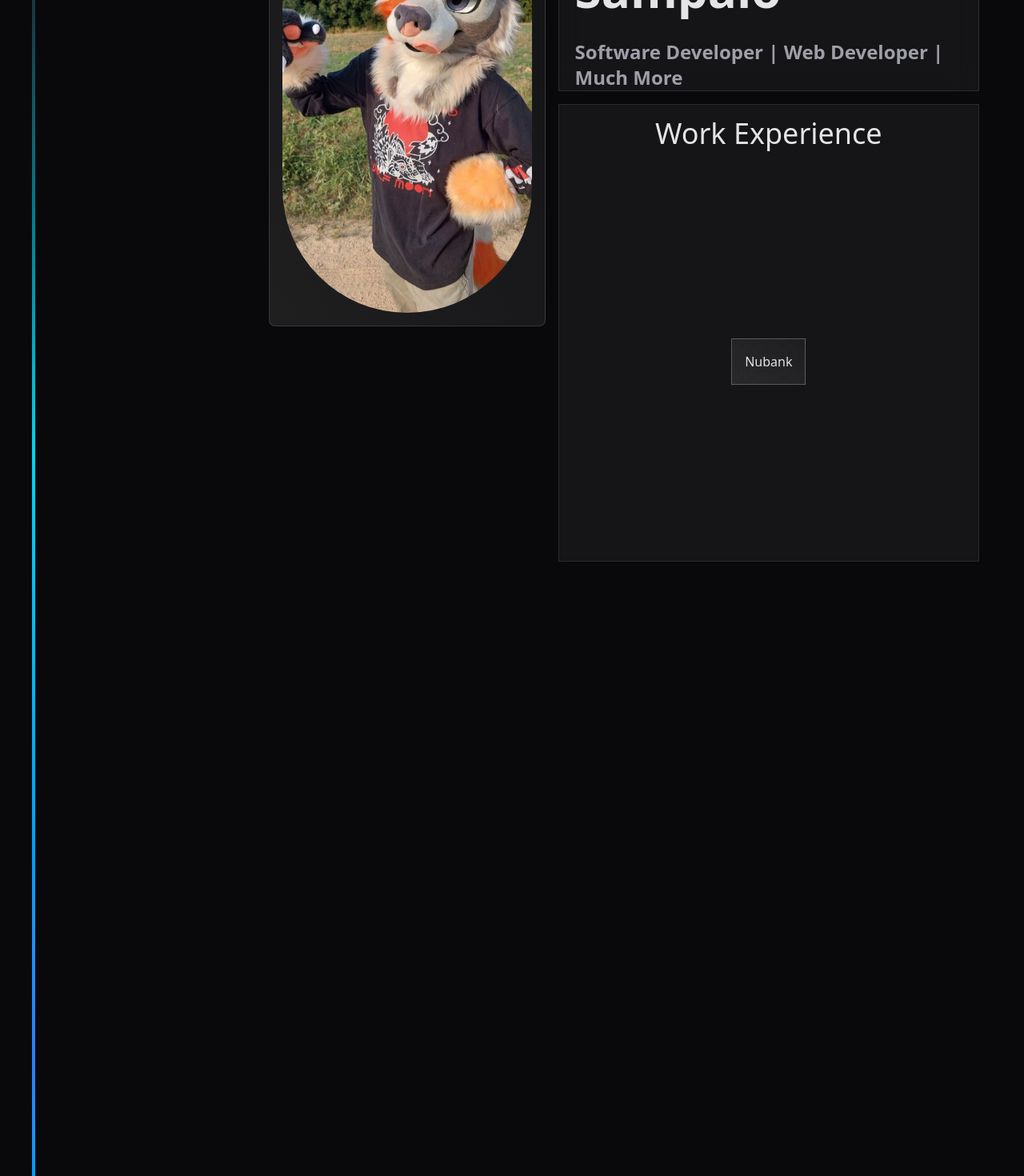
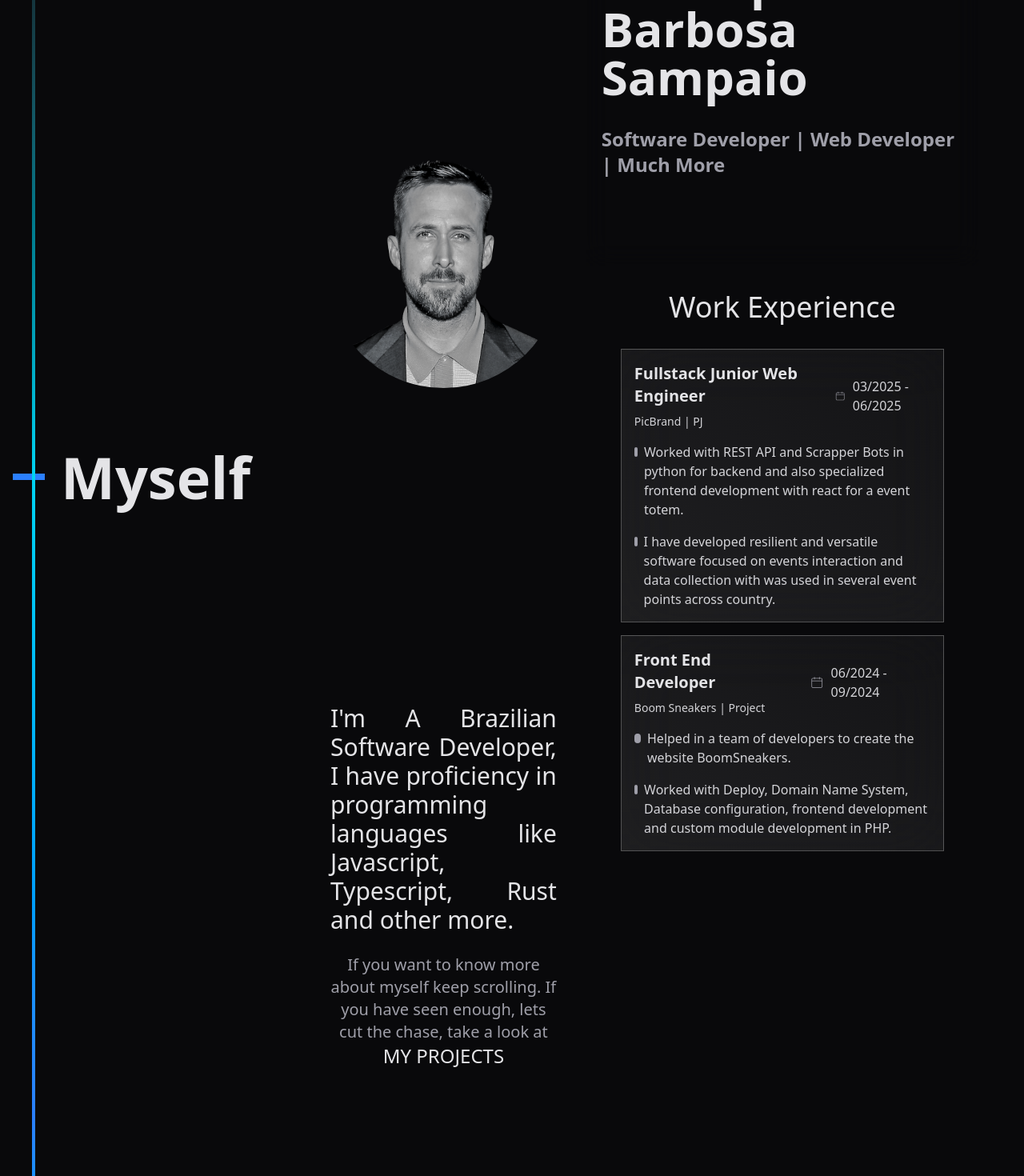
Before and after one commit to retr0lbb/henrique-barbosa, a Next.js app: page / in a window 1280 px wide. Shown: the part 1160-2630 px from the top of the page at 80% size. Built offline with nearby package versions, Linux system fonts and the light colour scheme.

Commit message:
style: removed bg from grid it was glitchy and its better witout

```diff
--- /dev/null
+++ b/src/components/work-experience-card/index.ts
@@ -0,0 +1,4 @@
+import { KeyPoint } from "./key-points";
+import { Root } from "./root";
+
+export const WorkExperienceCard = { Root, KeyPoint };
--- /dev/null
+++ b/src/components/work-experience-card/key-points.tsx
@@ -0,0 +1,12 @@
+interface KeyPointsProps {
+  children: React.ReactNode;
+}
+
+export function KeyPoint(props: KeyPointsProps) {
+  return (
+    <div className="flex gap-2 items-baseline">
+      <div className="size-3 bg-zinc-400 rounded-full" />
+      <p className="text-zinc-300">{props.children}</p>
+    </div>
+  );
+}
--- /dev/null
+++ b/src/components/work-experience-card/root.tsx
@@ -0,0 +1,33 @@
+import { CiCalendar } from "react-icons/ci";
+
+interface RootProps {
+  children: React.ReactNode;
+  job_function: string;
+  company_or_person: string;
+  model_of_contract: string;
+  duration: string;
+}
+
+export function Root(props: RootProps) {
+  return (
+    <div className="w-full h-auto p-4 bg-linear-to-bl from-zinc-200/5 to-zinc-200/10 border border-white/25 backdrop-blur-2xl space-y-4">
+      <div className="flex items-center justify-between gap-8">
+        <div className="space-y-2">
+          <p className="text-zinc-200 text-xl font-bold">
+            {props.job_function}
+          </p>
+          <p className="text-zinc-300 text-sm">
+            {props.company_or_person} | {props.model_of_contract}
+          </p>
+        </div>
+
+        <div className="flex items-center gap-2">
+          <CiCalendar size={20} className="text-zinc-400" />
+          <p className="text-zinc-300">{props.duration}</p>
+        </div>
+      </div>
+
+      <div className="space-y-4">{props.children}</div>
+    </div>
+  );
+}
--- a/src/sections/about-section.tsx
+++ b/src/sections/about-section.tsx
@@ -1,7 +1,8 @@
 import { Scroller } from "@/components/scrollingHistory/scroller";
 import { ScrollSection } from "@/components/scrollingHistory/scrollSection";
 import Image from "next/image";
-import Fursuit from "@/assets/images/fursuit.jpg";
+import Me from "@/assets/images/Ryan_Gosling_v4.webp";
+import { WorkExperienceCard } from "@/components/work-experience-card";
 import Link from "next/link";
 
 export function AboutSection() {
@@ -11,17 +12,19 @@ export function AboutSection() {
         About Me
       </h1>
       <Scroller>
-        <ScrollSection isOnStart>
-          <div className="w-full h-full grid grid-cols-5 grid-rows-5 gap-4 p-10">
-            <div className="col-span-2 row-span-2 aspect-square w-full h-full bg-linear-to-bl from-zinc-200/5 to-zinc-200/10 border border-zinc-200/15 rounded-lg">
-              <Image
-                alt="fusito"
-                className="w-full h-full object-cover p-4 rounded-full"
-                src={Fursuit}
-              />
+        <ScrollSection isOnStart year="Myself">
+          <div className="w-full h-full grid grid-cols-5 grid-rows-3 gap-4 p-10">
+            <div className="col-span-2 row-span-2 w-full h-full bg-linear-to-bl rounded-lg flex items-center justify-center">
+              <div className="aspect-square w-full h-auto">
+                <Image
+                  alt="fusito"
+                  className="w-full h-full object-cover rounded-full p-4"
+                  src={Me}
+                />
+              </div>
             </div>
 
-            <div className="col-span-3 flex items-center justify-center gap-8 flex-col h-full bg-white/5 border border-zinc-200/10 px-5 backdrop-blur-lg">
+            <div className="col-span-3 flex items-center justify-center gap-8 flex-col h-full px-5 backdrop-blur-lg">
               <h1 className="text-6xl text-zinc-200 font-bold">
                 Henrique Barbosa Sampaio
               </h1>
@@ -30,13 +33,64 @@ export function AboutSection() {
                 Software Developer | Web Developer | Much More
               </p>
             </div>
-            <div className="col-span-3 row-span-2 flex items-center justify-center gap-8 flex-col h-full bg-white/5 border border-zinc-200/10 px-5 py-4">
+
+            <div className="col-span-3 row-span-2 flex items-center justify-center gap-8 flex-col h-full px-5 py-4">
               <h1 className="text-4xl text-zinc-200">Work Experience</h1>
-              <div className="flex flex-1 items-center justify-center flex-col">
-                <div className="w-full h-auto p-4 bg-linear-to-bl from-zinc-200/5 to-zinc-200/10 border border-white/25 backdrop-blur-2xl">
-                  <p className="text-zinc-200">Nubank</p>
-                </div>
+              <div className="flex flex-1 items-center gap-4 flex-col px-6">
+                <WorkExperienceCard.Root
+                  company_or_person="PicBrand"
+                  duration="03/2025 - 06/2025"
+                  job_function="Fullstack Junior Web Engineer"
+                  model_of_contract="PJ"
+                >
+                  <WorkExperienceCard.KeyPoint>
+                    Worked with REST API and Scrapper Bots in python for backend
+                    and also specialized frontend development with react for a
+                    event totem.
+                  </WorkExperienceCard.KeyPoint>
+
+                  <WorkExperienceCard.KeyPoint>
+                    I have developed resilient and versatile software focused on
+                    events interaction and data collection with was used in
+                    several event points across country.
+                  </WorkExperienceCard.KeyPoint>
+                </WorkExperienceCard.Root>
+
+                <WorkExperienceCard.Root
+                  company_or_person="Boom Sneakers"
+                  duration="06/2024 - 09/2024"
+                  job_function="Front End Developer"
+                  model_of_contract="Project"
+                >
+                  <WorkExperienceCard.KeyPoint>
+                    Helped in a team of developers to create the website
+                    BoomSneakers.
+                  </WorkExperienceCard.KeyPoint>
+                  <WorkExperienceCard.KeyPoint>
+                    Worked with Deploy, Domain Name System, Database
+                    configuration, frontend development and custom module
+                    development in PHP.
+                  </WorkExperienceCard.KeyPoint>
+                </WorkExperienceCard.Root>
               </div>
+            </div>
+
+            <div className="col-span-2 flex flex-col items-center justify-center gap-6 w-full h-full p-5">
+              <p className="text-3xl text-zinc-200 w-full text-justify">
+                I'm A Brazilian Software Developer, I have proficiency in
+                programming languages like Javascript, Typescript, Rust and
+                other more.
+              </p>
+              <p className="text-zinc-400 w-full text-center text-xl">
+                If you want to know more about myself keep scrolling. If you
+                have seen enough, lets cut the chase, take a look at{" "}
+                <Link
+                  className="text-zinc-200 hover:text-cyan-500 text-2xl transition-all"
+                  href={"#projects"}
+                >
+                  MY PROJECTS
+                </Link>
+              </p>
             </div>
           </div>
         </ScrollSection>
@@ -62,7 +116,7 @@ export function AboutSection() {
           </div>
         </ScrollSection>
 
-        <ScrollSection year={"2050"}>
+        <ScrollSection year={"2050"} isOnEnd>
           <div className="w-full h-full flex flex-col items-center justify-center gap-12">
             <p className="max-w-[700px] text-xl text-justify text-zinc-200">
               By the year 2025, I plan to be at least a PHD with a doctored in
```
